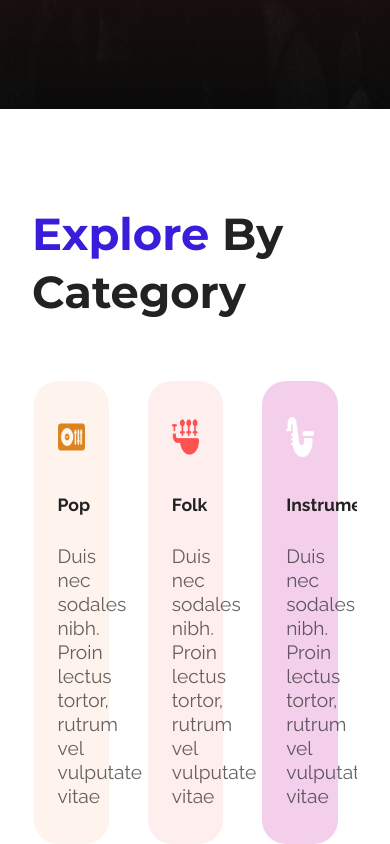
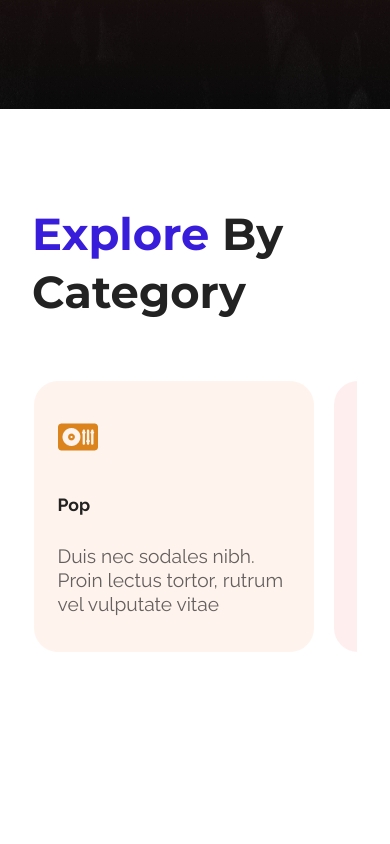
Before and after one commit to posternaka/music-event, a React (Vite) app: page / in a window 390 px wide. Shown: the part 735-1579 px from the top of the page. After the commit the page ends 1387 px from the top, so only its background shows below. Built offline with nearby package versions, Linux system fonts and the light colour scheme.

Commit message:
explore: fixed adaptive slider

```diff
--- a/src/components/explore/explore.css
+++ b/src/components/explore/explore.css
@@ -71,9 +71,13 @@
 	background-color: #84c4ff30;
 }
 
+.swiper-slide {
+	flex-shrink: 1 !important;
+}
+
 @media screen and (max-width: 576px) {
 	.explore__item {
-		width: 80%;
+		width: 280px;
 		padding-top: 2.25rem;
 		padding-bottom: 2.25rem;
 		padding-left: 1.5rem;
--- a/src/components/explore/index.tsx
+++ b/src/components/explore/index.tsx
@@ -10,6 +10,16 @@ import { Swiper, SwiperSlide } from 'swiper/react';
 type Props = {};
 
 const Explore = (props: Props) => {
+	const handlerCheckAdaptive = () => {
+		if(window.innerWidth >= 1279) {
+			return 3
+		} else if (window.innerWidth <= 580) {
+			return 1;
+		} else {
+			return 2;
+		}
+	}
+
 	return (
 		<section className='section'>
 			<div className='container'>
@@ -17,7 +27,7 @@ const Explore = (props: Props) => {
 					<span className='explore__title--color'>Explore</span> By Category
 				</h2>
 				<div className='explore__cards flex flex-center'>
-					<Swiper spaceBetween={20} slidesPerView={3} loop={true}>
+					<Swiper spaceBetween={20} slidesPerView={'auto'} loop={true}>
 						<SwiperSlide>
 							<div className='explore__item explore__item--1'>
 								<img
```
